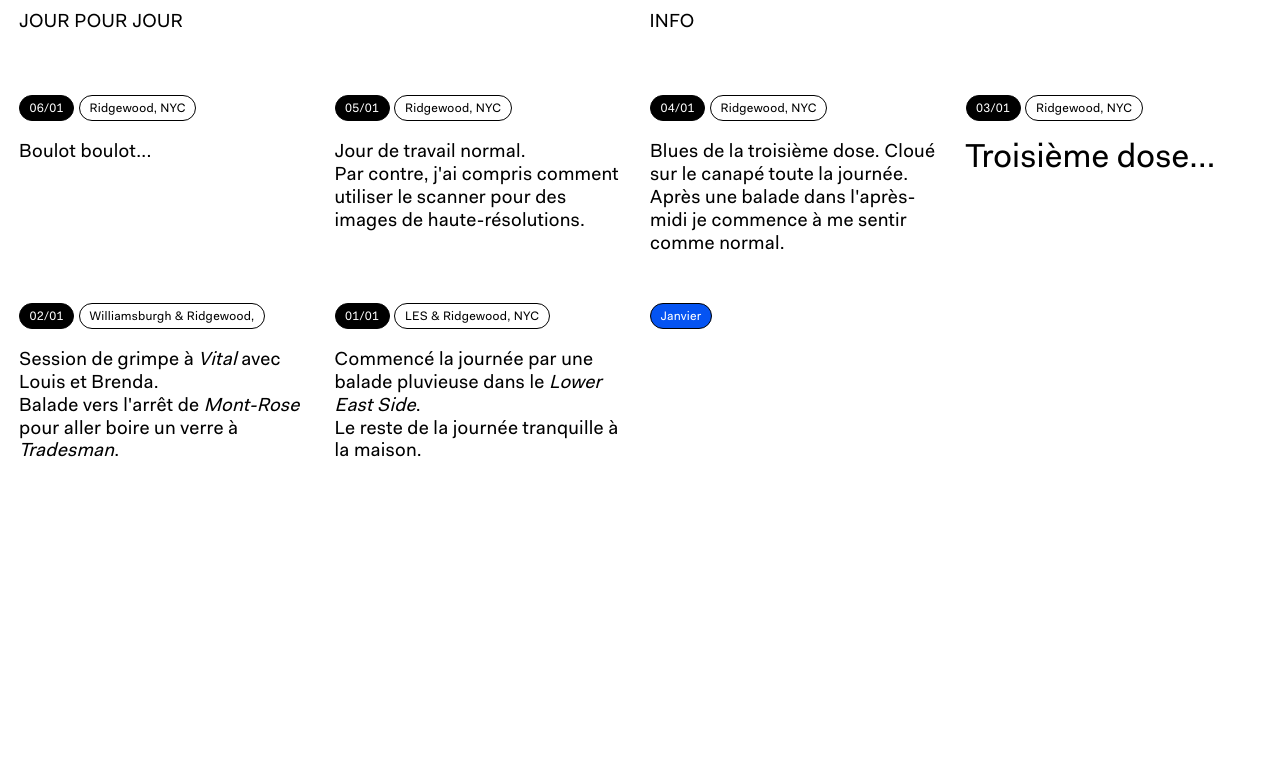
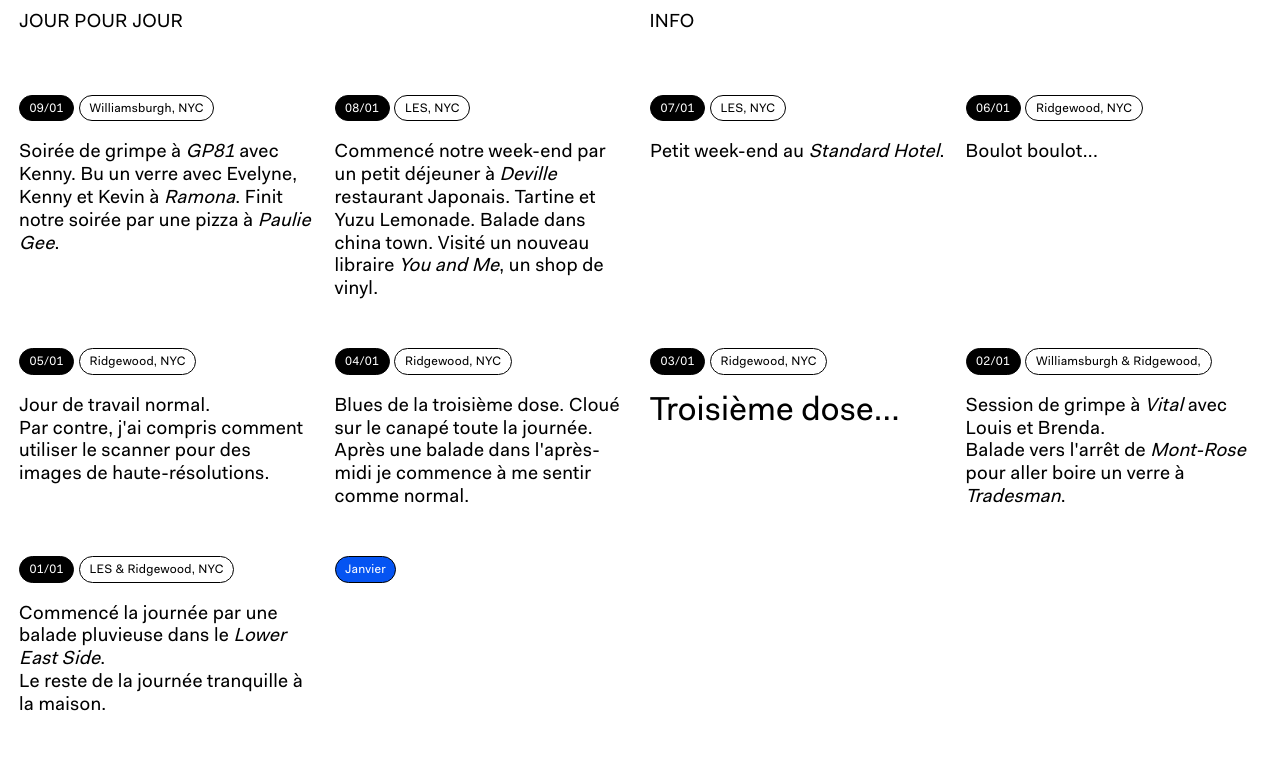
Before and after one commit to Bruch3z/JourPourJour, a plain HTML site: page index.html in a window 1280 px wide. Drawn offline with Linux system fonts and the light colour scheme.

Commit message:
Update index.html

```diff
--- a/index.html
+++ b/index.html
@@ -44,10 +44,34 @@
     -->
     <div class="day">
       <div class="info">
+        <div class="date">09/01</div>
+        <div class="location">Williamsburgh, NYC</div>
+      </div>
+      Soirée de grimpe à <em>GP81</em> avec Kenny. Bu un verre avec Evelyne, Kenny et Kevin à <em>Ramona</em>. Finit notre soirée par une pizza à <em>Paulie Gee</em>.
+    </div>
+
+    <div class="day">
+      <div class="info">
+        <div class="date">08/01</div>
+        <div class="location">LES, NYC</div>
+      </div>
+      Commencé notre week-end par un petit déjeuner à <em>Deville</em> restaurant Japonais. Tartine et Yuzu Lemonade. Balade dans china town. Visité un nouveau libraire <em>You and Me</em>, un shop de vinyl.
+    </div>
+
+    <div class="day">
+      <div class="info">
+        <div class="date">07/01</div>
+        <div class="location">LES, NYC</div>
+      </div>
+      Petit week-end au <em>Standard Hotel</em>.
+    </div>
+
+    <div class="day">
+      <div class="info">
         <div class="date">06/01</div>
         <div class="location">Ridgewood, NYC</div>
       </div>
-      Boulot boulot...<br>
+      Boulot boulot...
     </div>
 
     <div class="day">
```
